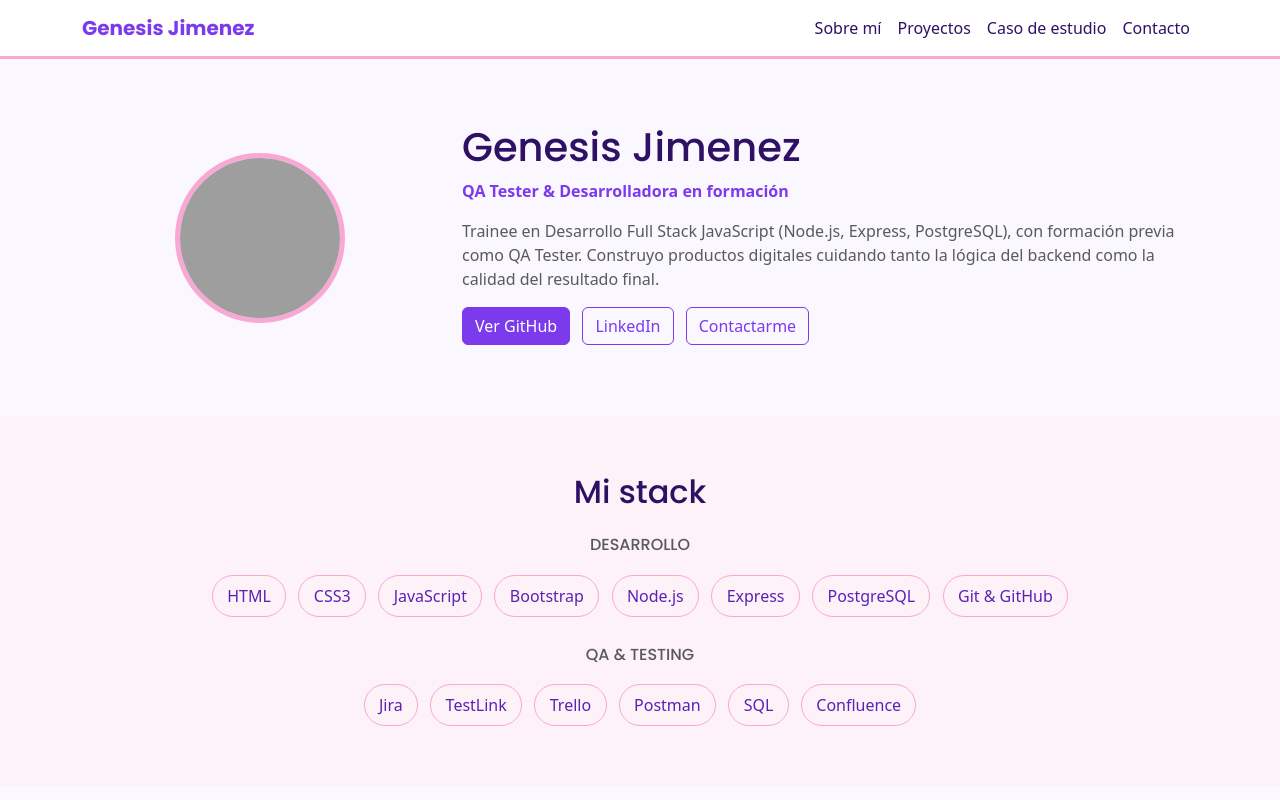
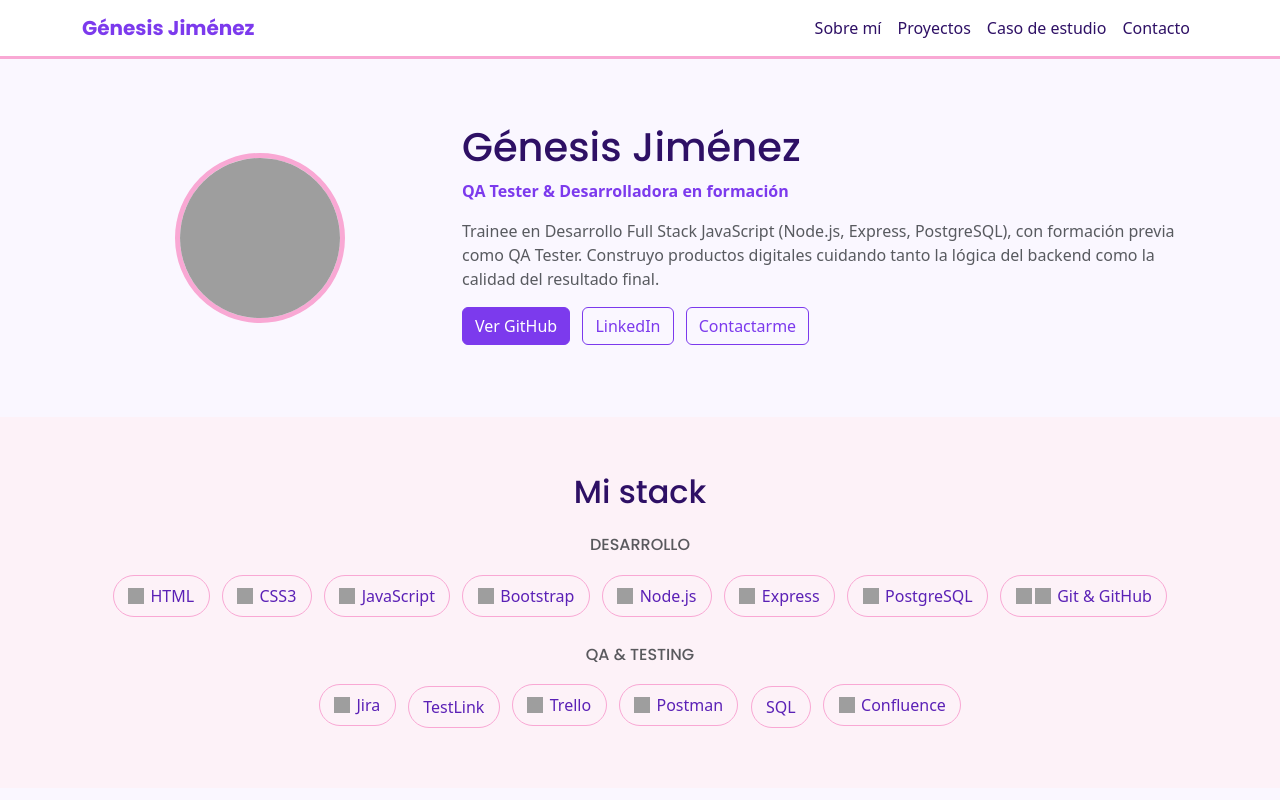
Before and after one commit to Genesis-Jimenez-QA/Genesis-Jimenez-QA.github.io, a plain HTML site: page index.html in a window 1280 px wide. Shown: the top 800 px of the page. Drawn offline with nearby package versions, Linux system fonts and the light colour scheme; grey boxes are pictures that could not be loaded.

Commit message:
Add files via upload

```diff
--- a/assets/css/style.css
+++ b/assets/css/style.css
@@ -89,8 +89,15 @@ h1, h2, h3, .navbar-brand {
   font-weight: 500;
   padding: 0.5rem 0.9rem;
   margin: 0.25rem;
-  display: inline-block;
+  display: inline-flex;
+  align-items: center;
+  gap: 0.4rem;
   border-radius: 30px;
+}
+
+.badge-skill img {
+  width: 16px;
+  height: 16px;
 }
 
 /* Tarjetas de proyecto */
--- a/index.html
+++ b/index.html
@@ -4,8 +4,8 @@
 <head>
   <meta charset="UTF-8">
   <meta name="viewport" content="width=device-width, initial-scale=1.0">
-  <meta name="description" content="Portafolio de Genesis Jimenez, QA Tester y desarrolladora en formación.">
-  <title>Genesis Jimenez · Portafolio</title>
+  <meta name="description" content="Portafolio de Génesis Jiménez, QA Tester y desarrolladora en formación.">
+  <title>Génesis Jiménez · Portafolio</title>
 
   <!-- BOOTSTRAP CSS -->
   <link href="https://cdn.jsdelivr.net/npm/bootstrap@5.3.8/dist/css/bootstrap.min.css" rel="stylesheet"
@@ -25,7 +25,7 @@
   <!-- NAVBAR -->
   <nav class="navbar navbar-expand-sm sticky-top">
     <div class="container">
-      <a class="navbar-brand" href="#top">Genesis Jimenez</a>
+      <a class="navbar-brand" href="#top">Génesis Jiménez</a>
       <button class="navbar-toggler" type="button" data-bs-toggle="collapse" data-bs-target="#navbarNav"
         aria-controls="navbarNav" aria-expanded="false" aria-label="Toggle navigation">
         <span class="navbar-toggler-icon"></span>
@@ -46,11 +46,11 @@
     <div class="container">
       <div class="row align-items-center g-4">
         <div class="col-12 col-md-4 text-center">
-          <img src="https://github.com/Genesis-Jimenez-QA.png" alt="Foto de perfil de Genesis Jimenez"
+          <img src="https://github.com/Genesis-Jimenez-QA.png" alt="Foto de perfil de Génesis Jiménez"
             class="hero-avatar rounded-circle">
         </div>
         <div class="col-12 col-md-8 text-center text-md-start">
-          <h1>Genesis Jimenez</h1>
+          <h1>Génesis Jiménez</h1>
           <p class="hero-tagline">QA Tester &amp; Desarrolladora en formación</p>
           <p class="text-muted">
             Trainee en Desarrollo Full Stack JavaScript (Node.js, Express, PostgreSQL), con formación
@@ -76,24 +76,24 @@
 
       <h3 class="text-center h6 text-uppercase text-muted mb-3">Desarrollo</h3>
       <div class="text-center mb-4">
-        <span class="badge-skill">HTML</span>
-        <span class="badge-skill">CSS3</span>
-        <span class="badge-skill">JavaScript</span>
-        <span class="badge-skill">Bootstrap</span>
-        <span class="badge-skill">Node.js</span>
-        <span class="badge-skill">Express</span>
-        <span class="badge-skill">PostgreSQL</span>
-        <span class="badge-skill">Git &amp; GitHub</span>
+        <span class="badge-skill"><img src="https://cdn.simpleicons.org/html5/E34F26" alt="">HTML</span>
+        <span class="badge-skill"><img src="https://cdn.simpleicons.org/css3/1572B6" alt="">CSS3</span>
+        <span class="badge-skill"><img src="https://cdn.simpleicons.org/javascript/F7DF1E" alt="">JavaScript</span>
+        <span class="badge-skill"><img src="https://cdn.simpleicons.org/bootstrap/7952B3" alt="">Bootstrap</span>
+        <span class="badge-skill"><img src="https://cdn.simpleicons.org/nodedotjs/5FA04E" alt="">Node.js</span>
+        <span class="badge-skill"><img src="https://cdn.simpleicons.org/express/000000" alt="">Express</span>
+        <span class="badge-skill"><img src="https://cdn.simpleicons.org/postgresql/4169E1" alt="">PostgreSQL</span>
+        <span class="badge-skill"><img src="https://cdn.simpleicons.org/git/F05032" alt=""><img src="https://cdn.simpleicons.org/github/181717" alt="" style="margin-left:-0.2rem;">Git &amp; GitHub</span>
       </div>
 
       <h3 class="text-center h6 text-uppercase text-muted mb-3">QA &amp; Testing</h3>
       <div class="text-center">
-        <span class="badge-skill">Jira</span>
+        <span class="badge-skill"><img src="https://cdn.simpleicons.org/jira/0052CC" alt="">Jira</span>
         <span class="badge-skill">TestLink</span>
-        <span class="badge-skill">Trello</span>
-        <span class="badge-skill">Postman</span>
+        <span class="badge-skill"><img src="https://cdn.simpleicons.org/trello/0052CC" alt="">Trello</span>
+        <span class="badge-skill"><img src="https://cdn.simpleicons.org/postman/FF6C37" alt="">Postman</span>
         <span class="badge-skill">SQL</span>
-        <span class="badge-skill">Confluence</span>
+        <span class="badge-skill"><img src="https://cdn.simpleicons.org/confluence/172B4D" alt="">Confluence</span>
       </div>
     </div>
   </section>
@@ -259,7 +259,7 @@
   <section id="contacto" class="py-5">
     <div class="container text-center">
       <h2 class="mb-3">Contacto</h2>
-      <p class="text-muted">¿Buscas un/a Trainee Tech con perfil de desarrollo y QA? Hablemos.</p>
+      <p class="text-muted">¿Buscas una Trainee Tech con perfil de desarrollo y QA? Hablemos.</p>
       <a href="mailto:solangelj03@gmail.com" class="btn btn-primary me-2 mb-2">solangelj03@gmail.com</a>
       <a href="https://www.linkedin.com/in/genesisjimenezt/" target="_blank" rel="noreferrer"
         class="btn btn-outline-primary me-2 mb-2">LinkedIn</a>
@@ -270,7 +270,7 @@
 
   <footer class="site-footer">
     <div class="container">
-      Genesis Jimenez — Portafolio construido con HTML, CSS y Bootstrap.
+      Génesis Jiménez — Portafolio construido con HTML, CSS y Bootstrap.
     </div>
   </footer>
 
```
